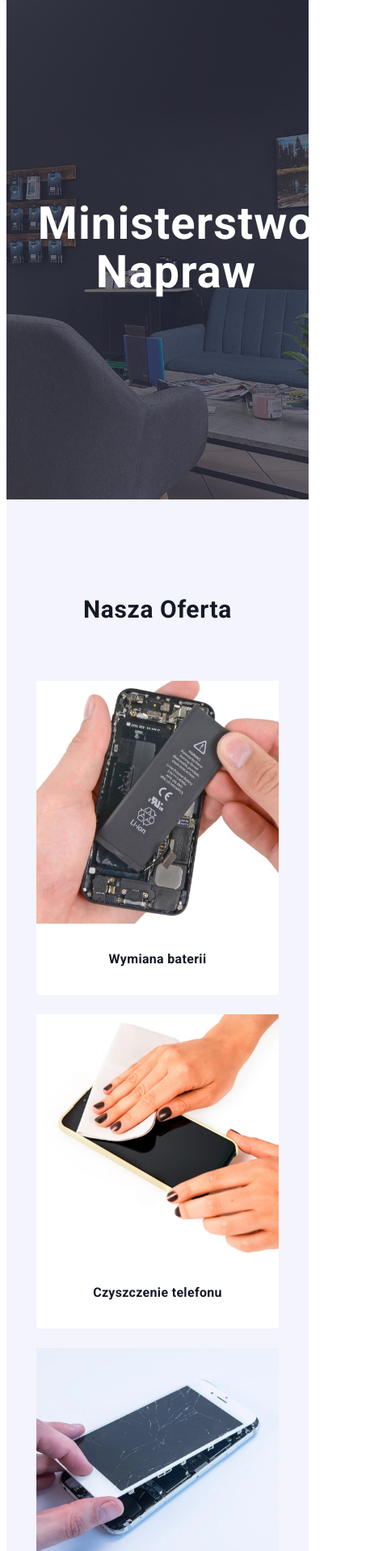
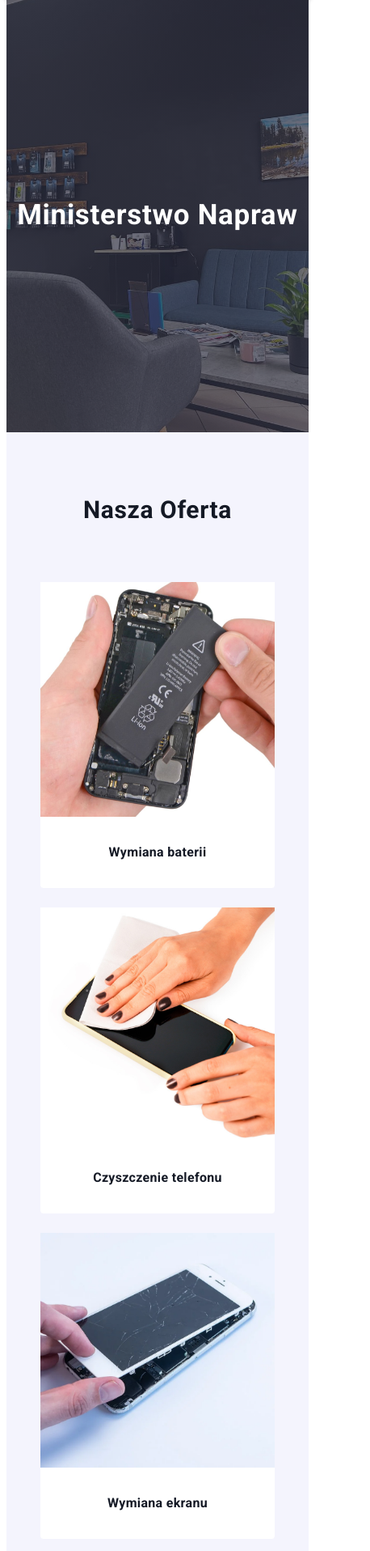
Before and after one commit to Daria-Lozovska/email-page, a website: page index.html in a window 390 px wide. Shown: the part 84-2000 px from the top of the page at 81% size, 458 px wide, since content can reach past the window. Drawn offline with Linux system fonts and the light colour scheme.

Commit message:
all done

```diff
--- a/css/styles.css
+++ b/css/styles.css
@@ -123,6 +123,7 @@ img {
     letter-spacing: 0.02em;
     text-align: center;
     color: #ffffff;
+    padding: 0;
 }
 
 /* SECTION 3 */
@@ -373,7 +374,12 @@ img {
 }
 
 /* MEDIA SCREEN */
-@media screen and (max-width: 768px) {
+@media (min-width: 768px) and (max-width: 1023px) {
+    .container {
+        max-width: 1023px;
+        padding: 0;
+    }
+
     .ul-nav {
         flex-direction: column;
         gap: 0;
@@ -399,8 +405,10 @@ img {
 
     .footer {
         padding: 50px 0;
-        max-width: 768px;
-        min-width: 767px;
+        max-width: 1023px;
+        min-width: 768px;
+        padding-bottom: 24px;
+        padding-left: 12px;
     }
 
     .container {
@@ -418,18 +426,51 @@ img {
     }
 }
 
-@media screen and (max-width: 500px) {
+@media (min-width: 305px) and (max-width: 767px){
+    .container {
+        min-width: 320px;
+        max-width: 767px;
+        padding: 0;
+    }
     .hidden {
         display: none;
     }
 
+    .page-hero {
+        max-width: 767px;
+        min-width: 320px;
+    }
+
     .text-hero {
         max-width: 450px;
-        min-width: 390px;
+        min-width: 320px;
+        font-size: 35px;
+    }
+
+    .section-three {
+        padding: 80px 0;
+    }
+
+    .li-oferta {
+        width: 290px;
+    }
+
+    .img-oferta {
+        height: 290px;
+        width: 290px;
+    }
+
+    .text-overlay {
+        padding: 12px 24px;
+        width: 260px;
     }
 
     .footer {
-        min-width: 450px;
+        min-width: 305px;
+        max-width: 767px;
+        padding-top: 24px;
+        padding-bottom: 24px;
+        padding-left: 12px;
     }
 
     .page-footer {
--- a/index.html
+++ b/index.html
@@ -51,7 +51,7 @@
                             <img src="./img/bateria.jpeg" class="img-oferta">
                             <p class="text-overlay">Twój telefon szybko się rozładowuje? Zauważasz problemy z długim ładowaniem lub nagrzewaniem urządzenia? Wymień baterię
                             w naszym serwisie i ciesz się pełną wydajnością telefonu! Gwarantujemy szybki serwis i oryginalne części. Przywróć życie swojemu urządzeniu już dziś!
-                                <span class="span-overlay">Cena: 100zł</span></p>
+                                <span class="span-overlay">Cena: od 139 zł</span></p>
                         </div>
                         <div class="box-oferta">
                             <h3 class="text-box">Wymiana baterii</h3>
@@ -63,7 +63,7 @@
                             <p class="text-overlay">Twój telefon działa wolniej, nagrzewa się lub ma problem z dźwiękiem? Często to kwestia zabrudzeń! Oferujemy
                             profesjonalne czyszczenie telefonów, które przywróci sprawność i estetykę urządzenia. Zadbaj o swój sprzęt i przedłuż
                             jego żywotność z nami!
-                                <span class="span-overlay">Cena: ...</span></p>
+                                <span class="span-overlay">Cena: od 80 zł</span></p>
                         </div>
                         <div class="box-oferta">
                             <h3 class="text-box">Czyszczenie telefonu</h3>
@@ -74,7 +74,7 @@
                             <img src="./img/ekran.webp" class="img-oferta">
                             <p class="text-overlay">Stłuczony ekran to nie koniec świata! W naszym serwisie wymienisz ekran szybko, profesjonalnie i w dobrej cenie.
                             Oferujemy oryginalne części oraz najwyższą jakość usługi. Twój telefon będzie wyglądał jak nowy – przekonaj się sam!
-                                <span class="span-overlay">Cena: ...</span></p>
+                                <span class="span-overlay">Cena: od 199 zł</span></p>
                         </div>
                         <div class="box-oferta">
                             <h3 class="text-box">Wymiana ekranu</h3>
@@ -86,7 +86,7 @@
                             <p class="text-overlay">Kupiłeś nowy telefon, ale przeniesienie danych wydaje się trudne i czasochłonne? Pozwól nam to zrobić za Ciebie!
                             Bezpiecznie przeniesiemy Twoje zdjęcia, kontakty, aplikacje i inne dane na nowe urządzenie. Oszczędź czas i zyskaj
                             spokój!
-                                <span class="span-overlay">Cena: ...</span></p>
+                                <span class="span-overlay">Cena: od 100 zł</span></p>
                         </div>
                         <div class="box-oferta">
                             <h3 class="text-box">Przenosienie danych</h3>
@@ -97,7 +97,7 @@
                             <img src="./img/instalacja.png" class="img-oferta">
                             <p class="text-overlay">Masz problem z systemem operacyjnym w swoim urządzeniu? Oferujemy profesjonalną instalację oraz aktualizację systemów
                             operacyjnych. Przywrócimy sprawność Twojego sprzętu i zadbamy o optymalną konfigurację. Zaufaj naszym specjalistom!
-                                <span class="span-overlay">Cena: ...</span></p>
+                                <span class="span-overlay">Cena: od 150 zł</span></p>
                         </div>
                         <div class="box-oferta">
                             <h3 class="text-box">Instalacja systemów operacyjnych</h3>
@@ -105,10 +105,10 @@
                     </li>
                     <li class="li-oferta">
                         <div class="transition">
-                            <img src="./img/konsola.jpg" class="img-oferta">
+                            <img src="./img/konsola.png" class="img-oferta">
                             <p class="text-overlay">Problemy z działaniem Twojego sprzętu? Czas na wymianę uszkodzonych elementów! Zdiagnozujemy problem i szybko wymienimy
                             niedziałające części, przywracając pełną funkcjonalność Twojego urządzenia. Naprawiamy to, co inni uznają za niemożliwe!
-                                <span class="span-overlay">Cena: ...</span></p>
+                                <span class="span-overlay">Cena: od 179 zł</span></p>
                         </div>
                         <div class="box-oferta">
                             <h3 class="text-box">Wymiana uszkodzonych elementów wewnętrznych</h3>
@@ -116,10 +116,10 @@
                     </li>
                     <li class="li-oferta">
                         <div class="transition">
-                            <img src="./img/pad.jpg" class="img-oferta">
+                            <img src="./img/pad.png" class="img-oferta">
                             <p class="text-overlay">Problemy z padem do konsoli? Nie musisz kupować nowego! Naprawimy Twój kontroler, przywracając pełną funkcjonalność i
                             precyzję działania. Oszczędź pieniądze i ciesz się rozgrywką jak dawniej!
-                                <span class="span-overlay">Cena: ...</span></p>
+                                <span class="span-overlay">Cena: od 60 zł (w przypadku dwóch - od 50zł)</span></p>
                         </div>
                         <div class="box-oferta">
                             <h3 class="text-box">Naprawa padów</h3>
@@ -131,7 +131,7 @@
                             <p class="text-overlay">Twój telefon lub laptop miał kontakt z wodą? Działaj szybko! Nasz serwis specjalizuje się w naprawie urządzeń po
                             zalaniu. Dokładnie oczyścimy i osuszymy sprzęt, sprawdzimy wszystkie podzespoły i przywrócimy jego działanie. Nie
                             ryzykuj – zaufaj specjalistom!
-                                <span class="span-overlay">Cena: ...</span></p>
+                                <span class="span-overlay">Cena: 150zł</span></p>
                         </div>
                         <div class="box-oferta">
                             <h3 class="text-box">Naprawa urządzeń po zalaniu</h3>
@@ -142,7 +142,7 @@
                             <img src="./img/podzespoly.jpg" class="img-oferta">
                             <p class="text-overlay">Masz problem z wydajnością lub funkcjonalnością urządzenia? Oferujemy wymianę podzespołów z użyciem oryginalnych części.
                             Zadbamy, aby Twój sprzęt działał jak nowy. Szybko, solidnie i w dobrej cenie – sprawdź sam!
-                                <span class="span-overlay">Cena: ...</span></p>
+                                <span class="span-overlay">Cena: od 100 zł</span></p>
                         </div>
                         <div class="box-oferta">
                             <h3 class="text-box">Wymiana podzespołów</h3>
@@ -171,11 +171,20 @@
                         <a href="./img/air-czarny.jpg" data-lightbox="gallery">
                             <img src="./img/air-czarny.jpg" alt="Etui AirCase czarny">
                         </a>
+                        <a href="./img/przezroczysty.jpg" data-lightbox="gallery">
+                            <img src="./img/przezroczysty.jpg" alt="Etui przezroczysty">
+                        </a>
                         <a href="./img/air-pom.jpg" data-lightbox="gallery">
                             <img src="./img/air-pom.jpg" alt="Etui AirCase pomaranczowy">
                         </a>
                         <a href="./img/air-szary.jpg" data-lightbox="gallery">
                             <img src="./img/air-szary.jpg" alt="Etui AirCase szary">
+                        </a>
+                        <a href="./img/zolty.jpg" data-lightbox="gallery">
+                            <img src="./img/zolty.jpg" alt="Etui Żółty">
+                        </a>
+                        <a href="./img/ladowarki.jpg" data-lightbox="gallery">
+                            <img src="./img/ladowarki.jpg" alt="Ladowarki">
                         </a>
                     </div>
                 </div>
```
Also changed, not shown: img/instalacja.png, img/konsola.jpg (deleted), img/konsola.png (added), img/ladowarki.jpg (added), img/pad.jpg (deleted), img/pad.png (added), img/przezroczysty.jpg (added), img/zalanie.png, img/zolty.jpg (added).
